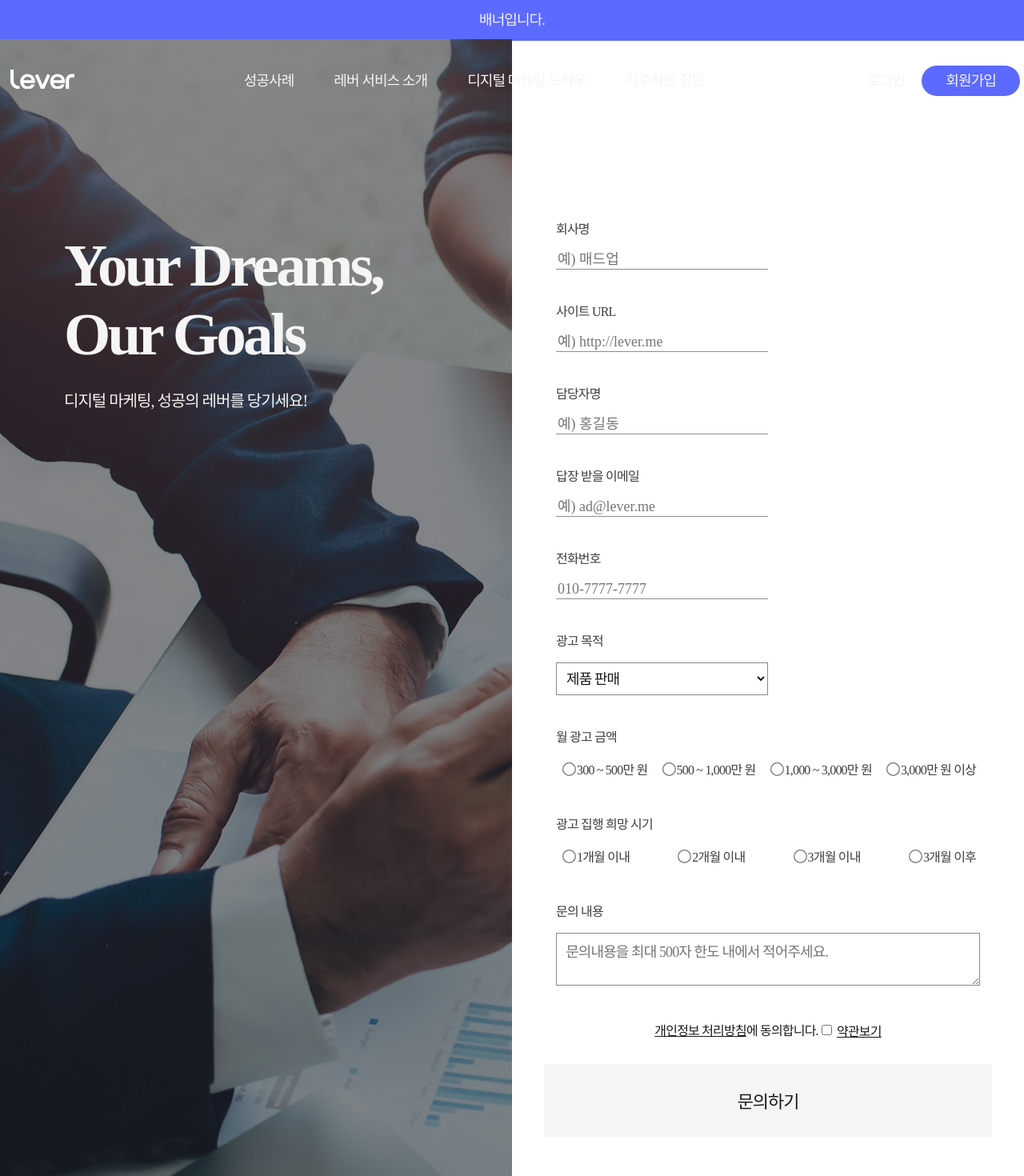
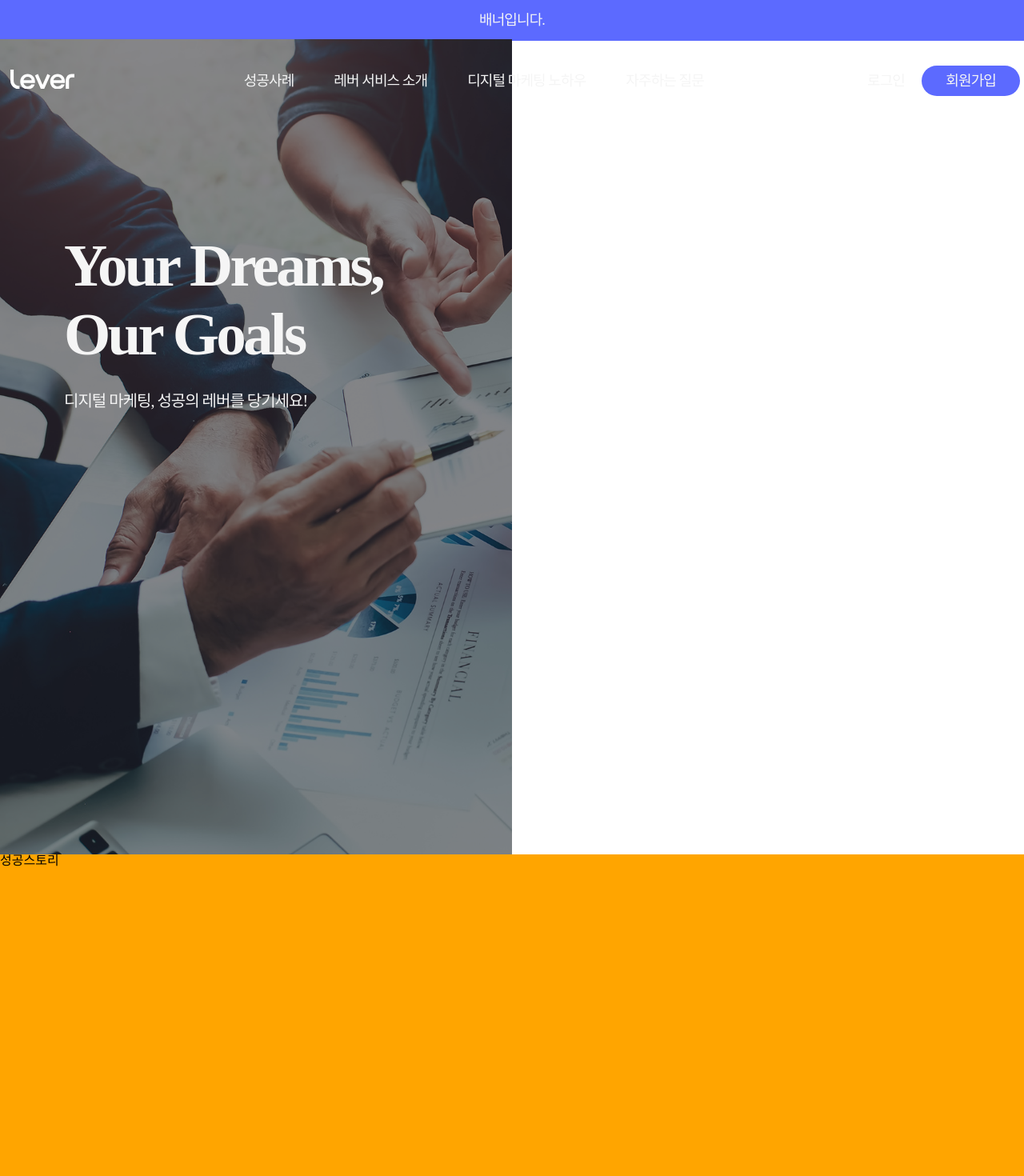
Before and after one commit to gorillaKim/react-landing-boilerplate, a Next.js app: page /index02 in a window 1280 px wide. Shown: the top 1470 px of the page at 80% size. Built offline with nearby package versions, Linux system fonts and the light colour scheme; a web font is replaced by a local one.

Commit message:
feat: 모달 적용

```diff
--- a/src/components/MainArticle/ContactForm.tsx
+++ b/src/components/MainArticle/ContactForm.tsx
@@ -3,27 +3,7 @@
 import styled from "styled-components";
 import {cssBreakPoint} from "../../styles/constant";
 import PrivacyTermModal from "./PrivacyTermModal"
-
-interface IinitInputs {
-  contactCompany: undefined|string
-  contactUrl: undefined|string
-  contactName: undefined|string
-  contactEmail: undefined|string
-  contactMobile: undefined|string
-  adPurpose: undefined|string
-  contactContent: undefined|string
-  contactTerm: undefined|boolean,
-}
-const initInputs: IinitInputs = {
-  contactCompany: undefined,
-  contactUrl: undefined,
-  contactName: undefined,
-  contactEmail: undefined,
-  contactMobile: undefined,
-  adPurpose: undefined,
-  contactContent: undefined,
-  contactTerm: undefined,
-}
+import {IinitInputs} from "../../types/mainArticle";
 
 const FormCheck = styled.div`
   width: 100%;
@@ -51,6 +31,13 @@
     color: var(--black);
     border: 0;
     background-color: var(--white);
+    cursor: unset;
+
+    &.active {
+      color: var(--white);
+      background-color: var(--cornflower);
+      cursor: pointer;
+    }
 
     @media (max-width: ${cssBreakPoint.mobileMd}) {
        width: 335px;
@@ -81,53 +68,28 @@
 `
 
 interface ContactForm {
+  inputs: IinitInputs
+  modal: boolean
+  onClickModal: () => void
+  onChangeInput: (event:React.ChangeEvent)=>void
+  onChangeRadio: (event:React.ChangeEvent)=>void
+  onChangeChecked: (event:React.ChangeEvent)=>void
+  onClickTermConfirm: ()=>void
+  submitDisabled: boolean
 }
 
-const ContactForm: FC<ContactForm> = ():ReactElement => {
+const ContactForm: FC<ContactForm> = ({
+  inputs,
+  modal,
+  onChangeInput,
+  onChangeRadio,
+  onChangeChecked,
+  onClickTermConfirm,
+  onClickModal,
+  submitDisabled
+}):ReactElement => {
+  console.log(inputs)
 
-  const [inputs, setInputs] = useState(initInputs)
-  const [modal, setModal] = useState(false)
-
-  const {
-    contactCompany,
-    contactUrl,
-    contactName,
-    contactEmail,
-    contactMobile,
-    adPurpose,
-    contactTerm,
-  } = inputs
-  const onChangeInput:ChangeEventHandler<HTMLElement> = (event:React.ChangeEvent<HTMLInputElement>) => {
-    const {target}: any = event
-    setInputs({
-      ...inputs,
-      [target.id]: target.value
-    })
-  }
-  const onChangeRadio:ChangeEventHandler<HTMLElement> = (event:React.ChangeEvent<HTMLInputElement>) => {
-    const {target}: any = event
-    setInputs({
-      ...inputs,
-      [target.name]: target.value
-    })
-  }
-  const onChangeChecked:ChangeEventHandler<HTMLElement> = (event:React.ChangeEvent<HTMLInputElement>) => {
-    const {target}: any = event
-    setInputs({
-      ...inputs,
-      [target.id]: target.checked
-    })
-  }
-  const onClickModal = () => setModal(!modal)
-  const onClickConfirm = () => {
-    setModal(false)
-    setInputs({
-      ...inputs,
-      contactTerm: true,
-    })
-  }
-
-    console.log(inputs)
   // PrivacyTerm
   return (
     <>
@@ -136,7 +98,7 @@
         <input
           id={'contactCompany'}
           type={'text'}
-          value={contactCompany}
+          value={inputs?.contactCompany}
           placeholder={'예) 매드업'}
           onChange={onChangeInput}
           required={true}
@@ -147,7 +109,7 @@
         <input
           id={'contactUrl'}
           type={'text'}
-          value={contactUrl}
+          value={inputs?.contactUrl}
           placeholder={'예) http://lever.me'}
           onChange={onChangeInput}
           required={true}
@@ -158,7 +120,7 @@
         <input
           id={'contactName'}
           type={'text'}
-          value={contactName}
+          value={inputs?.contactName}
           placeholder={'예) 홍길동'}
           onChange={onChangeInput}
           required={true}
@@ -169,7 +131,7 @@
         <input
           id={'contactEmail'}
           type={'email'}
-          value={contactEmail}
+          value={inputs?.contactEmail}
           placeholder={'예) ad@lever.me'}
           onChange={onChangeInput}
           required={true}
@@ -180,7 +142,7 @@
         <input
           id={'contactMobile'}
           type={'text'}
-          value={contactMobile}
+          value={inputs?.contactMobile}
           placeholder={'010-7777-7777'}
           onChange={onChangeInput}
           required={true}
@@ -191,7 +153,7 @@
         <select
           id={'adPurpose'}
           name="adPurpose"
-          value={adPurpose}
+          value={inputs?.adPurpose}
           onChange={onChangeInput}
           required={true}
         >
@@ -315,16 +277,21 @@
               name={"checkPolicy"}
               id={"contactTerm"}
               onChange={onChangeChecked}
-              checked={contactTerm}
+              checked={inputs?.contactTerm}
             />
           </CheckBox>
           <span className={'view-term'} onClick={onClickModal}>약관보기</span>
         </div>
-        <button>문의하기</button>
+        <button
+          disabled={submitDisabled}
+          className={submitDisabled?'undefined':'active'}
+        >
+          문의하기
+        </button>
       </FormCheck>
       <PrivacyTermModal
         isOpen={modal}
-        onClickConfirm={onClickConfirm}
+        onClickConfirm={onClickTermConfirm}
       />
     </>
   )
--- a/src/components/MainArticle/MainB.tsx
+++ b/src/components/MainArticle/MainB.tsx
@@ -3,7 +3,7 @@
 import {MainFlexContainer as MainContainer} from "./Styled";
 import useScrollFadeIn from "../../hooks/useScrollFadeIn";
 import {cssBreakPoint} from "../../styles/constant";
-import ContactForm from "./ContactForm";
+import ContactFormContainer from "../../containers/MainArticle/ContactFormContainer";
 
 const FirstContainer = styled.div`
   width: 50%;
@@ -152,7 +152,7 @@
         </ContentBox>
       </FirstContainer>
       <SecondContainer>
-        <ContactForm/>
+        <ContactFormContainer/>
       </SecondContainer>
     </MainContainer>
   )
```
Also changed, not shown: src/api/index.ts (added), src/components/SuccessStory/index.tsx (added), src/types/index.ts (added), src/types/mainArticle.ts (added).
